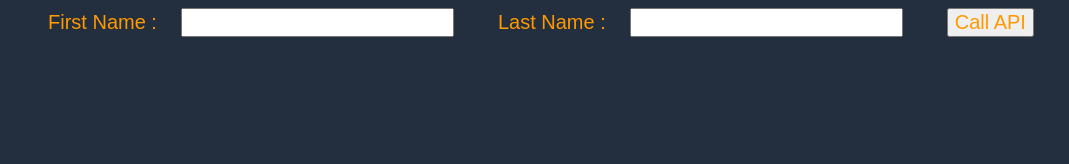
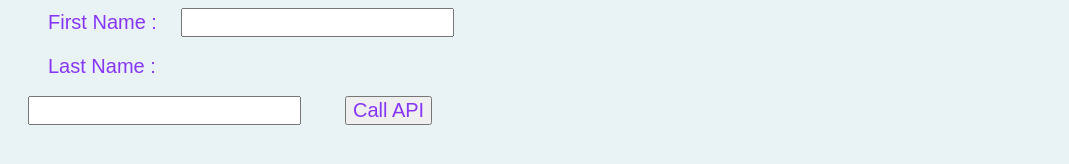
Before and after one commit to alonush1/alonush1.github.io, a plain HTML site: page index.html in a window 1280 px wide. Shown: the whole page, without its empty margins (0-1069 px from the left). Drawn offline with Linux system fonts and the light colour scheme.

Commit message:
Update index.html

```diff
--- a/index.html
+++ b/index.html
@@ -6,16 +6,16 @@
     <!-- Add some CSS to change client UI -->
     <style>
     body {
-        background-color: #232F3E;
+        background-color: #e9f2f5;
         }
     label, button {
-        color: #FF9900;
+        color: #8736f7;
         font-family: Arial, Helvetica, sans-serif;
         font-size: 20px;
         margin-left: 40px;
         }
      input {
-        color: #232F3E;
+        color: #e9f2f5;
         font-family: Arial, Helvetica, sans-serif;
         font-size: 20px;
         margin-left: 20px;
@@ -48,8 +48,8 @@
 <body>
     <form>
         <label>First Name :</label>
-        <input type="text" id="fName">
-        <label>Last Name :</label>
+        <input type="text" id="fName"><br><br>
+        <label>Last Name :</label><br><br>
         <input type="text" id="lName">
         <!-- set button onClick method to call function we defined passing input values as parameters -->
         <button type="button" onclick="callAPI(document.getElementById('fName').value,document.getElementById('lName').value)">Call API</button>
```
